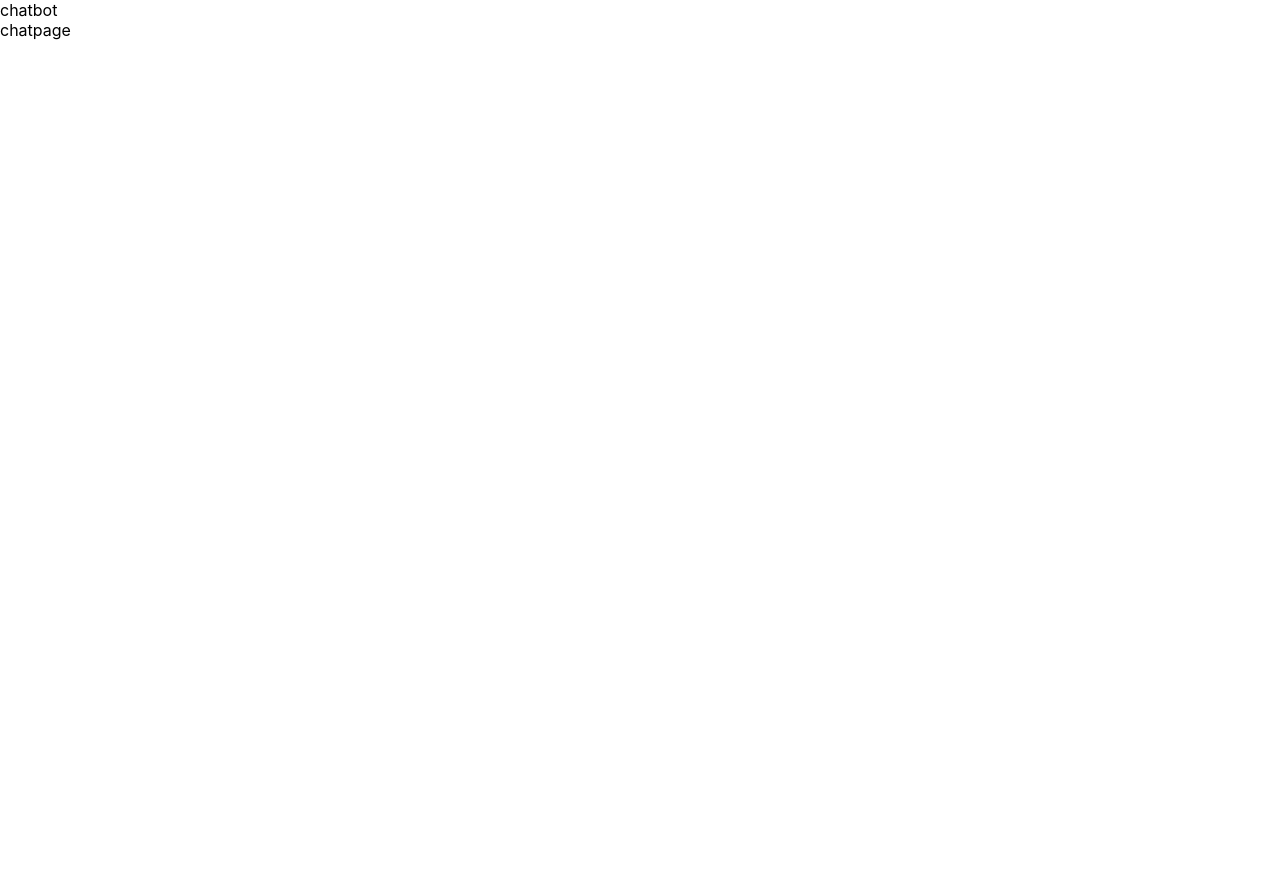
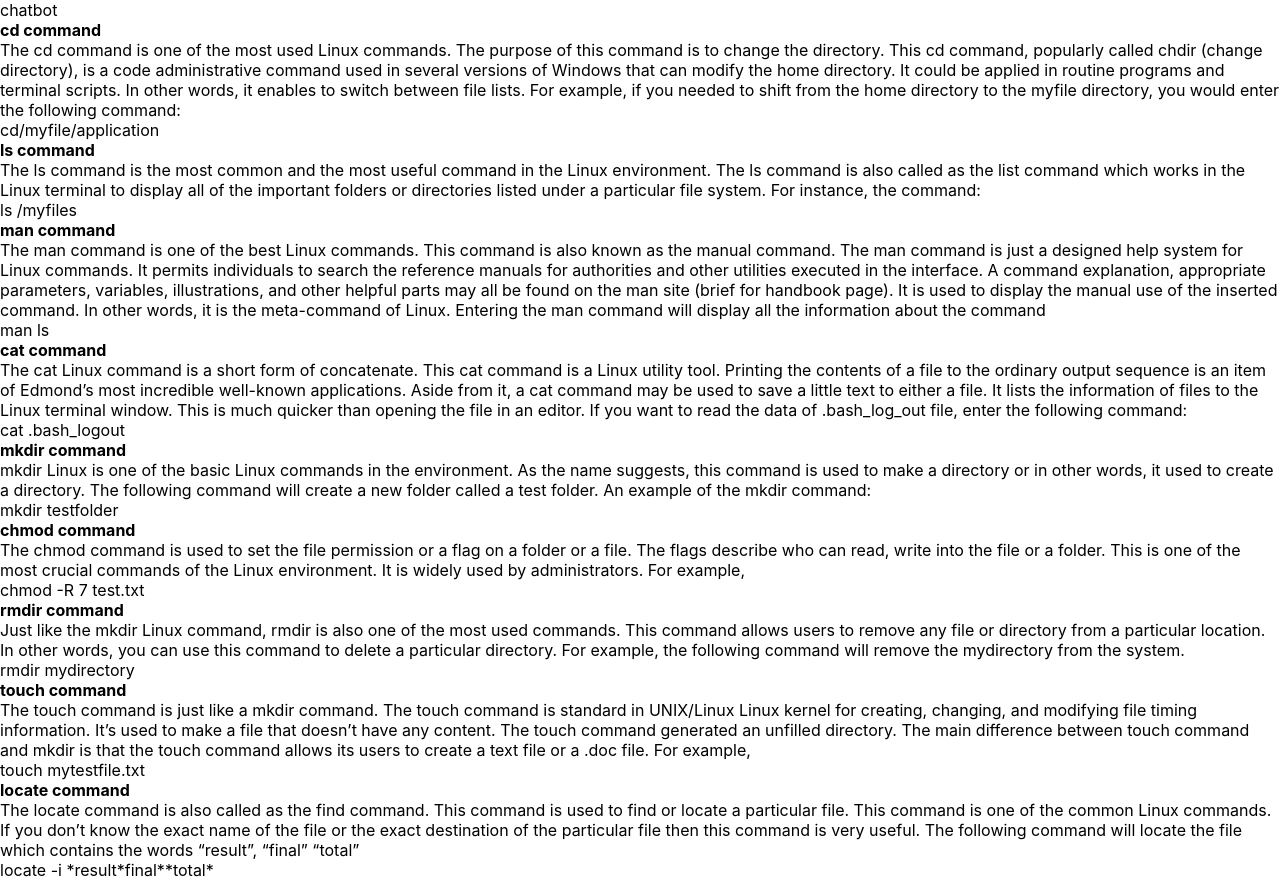
Before and after one commit to shivam-Purohit/CLIhelper, a React (Create React App) app: page / in a window 1280 px wide. Before the commit the page ends 800 px from the top, so only its background shows below. Built offline with nearby package versions, Linux system fonts and the light colour scheme.

Commit message:
added the json file for command data

```diff
--- a/src/App.css
+++ /dev/null
@@ -1,4 +0,0 @@
-.chatbot{
-  display: flex;
-  padding: 299px;
-}
--- a/src/App.js
+++ b/src/App.js
@@ -3,7 +3,7 @@ import React from 'react';
 
 import ChatBot from './components/ChatBot';
 import ChatPage from './components/ChatPage';
-
+import DATA from './outputPackage.json'
 
 function App() {
   return (
--- a/src/components/ChatBot.css
+++ b/src/components/ChatBot.css
@@ -1,5 +1,3 @@
-.chatbot{
-    position: fixed;
-    margin-left: 200px;
-     margin-top: 200px;
+#chatbot{
+
 }
--- a/src/components/ChatPage.js
+++ b/src/components/ChatPage.js
@@ -1,10 +1,22 @@
 import React from "react";
 import './ChatPage.css'
+import DATA from '../outputPackage.json'
+
 
 function ChatPage() {
     return (
       <div id="chatpage">
-         chatpage
+          {
+            DATA.map( record => {
+                 return (
+                   <div className="box" key={record.id}>
+                    <strong>{record.title}</strong>
+                    <div>{record.description}</div>
+                    <div>{record.command}</div>
+                   </div>
+                 )
+            })
+          }
       </div>
     );
   }
--- /dev/null
+++ b/src/outputPackage.json
@@ -0,0 +1,63 @@
+[
+
+        {
+            "id": "1",
+            "title": "cd command",
+            "description": "The cd command is one of the most used Linux commands. The purpose of this command is to change the directory. This cd command, popularly called chdir (change directory), is a code administrative command used in several versions of Windows that can modify the home directory. It could be applied in routine programs and terminal scripts. In other words, it enables to switch between file lists. For example, if you needed to shift from the home directory to the myfile directory, you would enter the following command:",
+            "command": " cd/myfile/application "
+        },
+        {
+            "id": "2",
+            "title": " ls command ",
+            "description": "The ls command is the most common and the most useful command in the Linux environment. The ls command is also called as the list command which works in the Linux terminal to display all of the important folders or directories listed under a particular file system. For instance, the command: ",
+            "command": " ls /myfiles "
+        },
+        {
+            "id": "3",
+            "title": " man command",
+            "description": " The man command is one of the best Linux commands. This command is also known as the manual command. The man command is just a designed help system for Linux commands. It permits individuals to search the reference manuals for authorities and other utilities executed in the interface. A command explanation, appropriate parameters, variables, illustrations, and other helpful parts may all be found on the man site (brief for handbook page). It is used to display the manual use of the inserted command. In other words, it is the meta-command of Linux. Entering the man command will display all the information about the command ",
+            "command": " man ls "
+        },
+        {
+            "id": "4",
+            "title": " ",
+            "description": " ",
+            "command": "  "
+        },
+        {
+            "id": "5",
+            "title": " cat command ",
+            "description": "The cat Linux command is a short form of concatenate. This cat command is a Linux utility tool. Printing the contents of a file to the ordinary output sequence is an item of Edmond’s most incredible well-known applications. Aside from it, a cat command may be used to save a little text to either a file. It lists the information of files to the Linux terminal window. This is much quicker than opening the file in an editor. If you want to read the data of .bash_log_out file, enter the following command: ",
+            "command": " cat .bash_logout "
+        },
+        {
+            "id": "6",
+            "title": "mkdir command ",
+            "description": " mkdir Linux is one of the basic Linux commands in the environment. As the name suggests, this command is used to make a directory or in other words, it used to create a directory. The following command will create a new folder called a test folder. An example of the mkdir command:",
+            "command": " mkdir testfolder "
+        },
+        {
+            "id": "7",
+            "title": "  chmod command",
+            "description": " The chmod command is used to set the file permission or a flag on a folder or a file. The flags describe who can read, write into the file or a folder. This is one of the most crucial commands of the Linux environment. It is widely used by administrators. For example,",
+            "command": "chmod -R 7 test.txt   "
+        },
+        {
+            "id": "8",
+            "title": " rmdir command",
+            "description": " Just like the mkdir Linux command, rmdir is also one of the most used commands. This command allows users to remove any file or directory from a particular location. In other words, you can use this command to delete a particular directory. For example, the following command will remove the mydirectory from the system.",
+            "command": "rmdir mydirectory  "
+        },
+        {
+            "id": "9",
+            "title": " touch command",
+            "description": "The touch command is just like a mkdir command. The touch command is standard in UNIX/Linux Linux kernel for creating, changing, and modifying file timing information. It’s used to make a file that doesn’t have any content. The touch command generated an unfilled directory. The main difference between touch command and mkdir is that the touch command allows its users to create a text file or a .doc file.  For example, ",
+            "command": " touch mytestfile.txt  "
+        },
+        {
+            "id": "10",
+            "title": " locate command",
+            "description": "The locate command is also called as the find command. This command is used to find or locate a particular file. This command is one of the common Linux commands. If you don’t know the exact name of the file or the exact destination of the particular file then this command is very useful. The following command will locate the file which contains the words “result”, “final” “total”",
+            "command": " locate -i *result*final**total* "
+        }
+    ]
```
